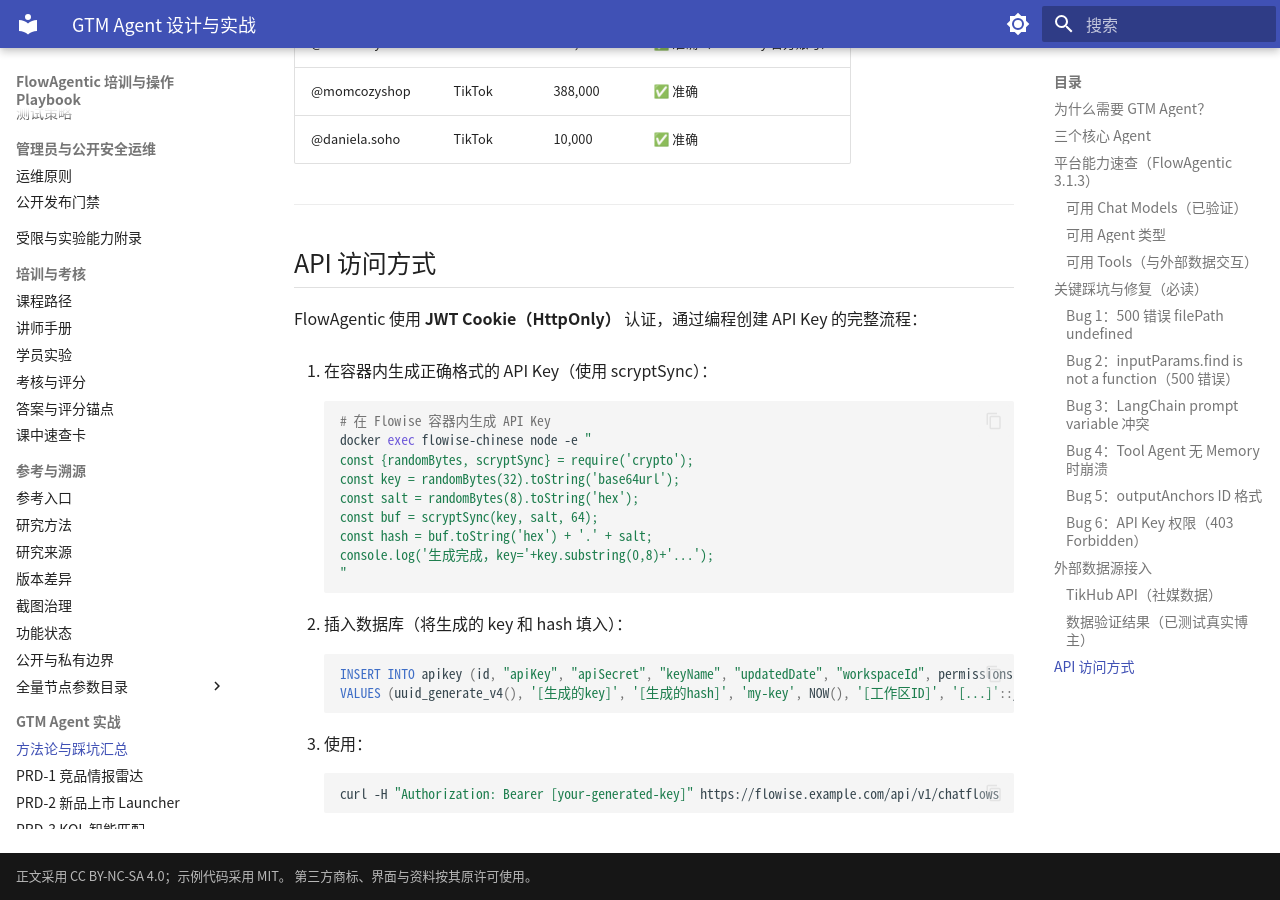
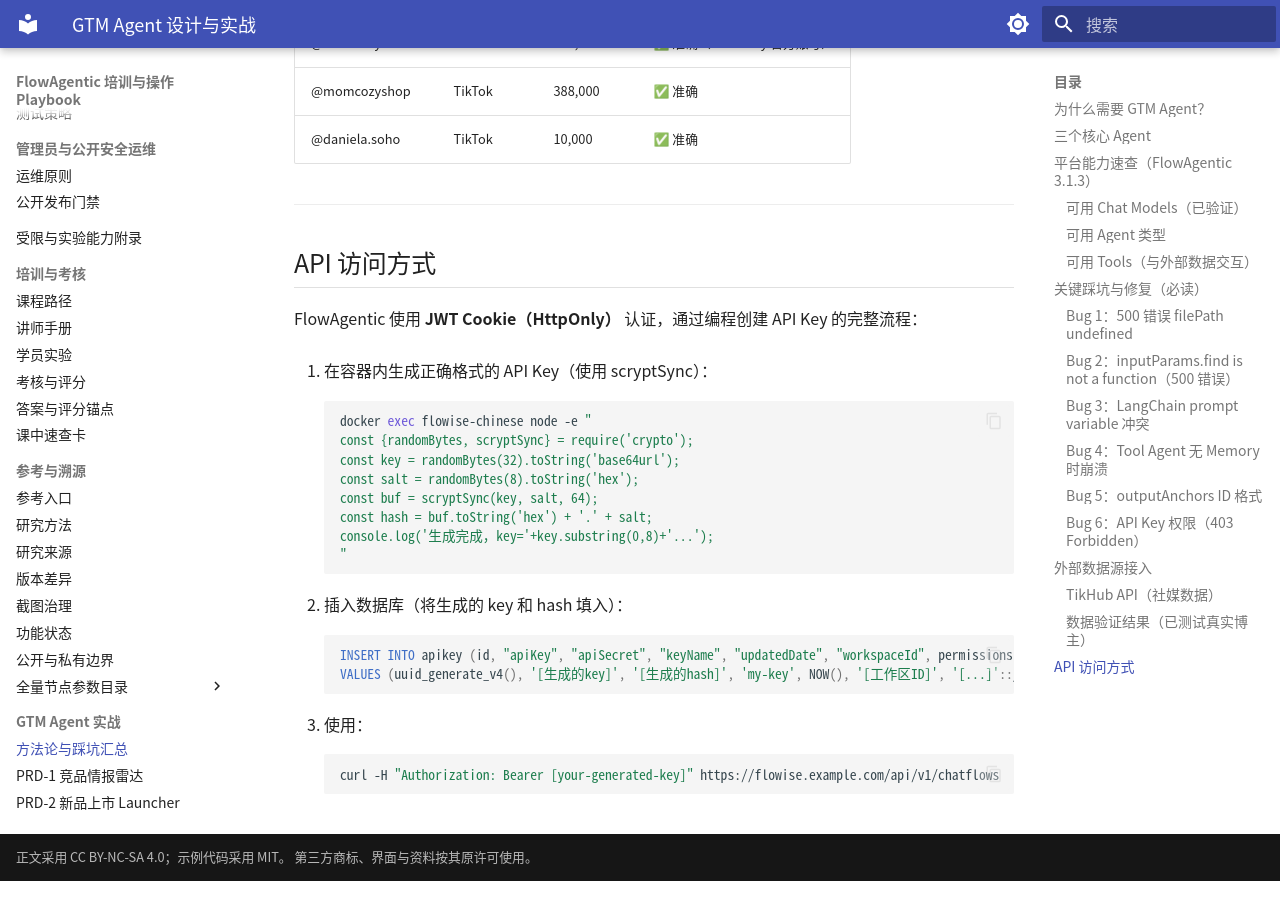
Before and after one commit to zjgulai/flowagentic-training-playbook, an MkDocs documentation site: the page built from docs/20-gtm-agents/index.md, in a window 1280 px wide and 900 px high, scrolled down 5072 px. Built offline with MkDocs 1.6.1 and Material for MkDocs 9.7.7, drawn with Linux system fonts in a browser that asks for light colours; the version menu is left out.

Commit message:
fix: remove extra H1 from bash comment in code block

````diff
--- a/docs/20-gtm-agents/index.md
+++ b/docs/20-gtm-agents/index.md
@@ -227,7 +227,6 @@ FlowAgentic 使用 **JWT Cookie（HttpOnly）** 认证，通过编程创建 API
 
 1. 在容器内生成正确格式的 API Key（使用 scryptSync）：
 ```bash
-# 在 Flowise 容器内生成 API Key
 docker exec flowise-chinese node -e "
 const {randomBytes, scryptSync} = require('crypto');
 const key = randomBytes(32).toString('base64url');
````
